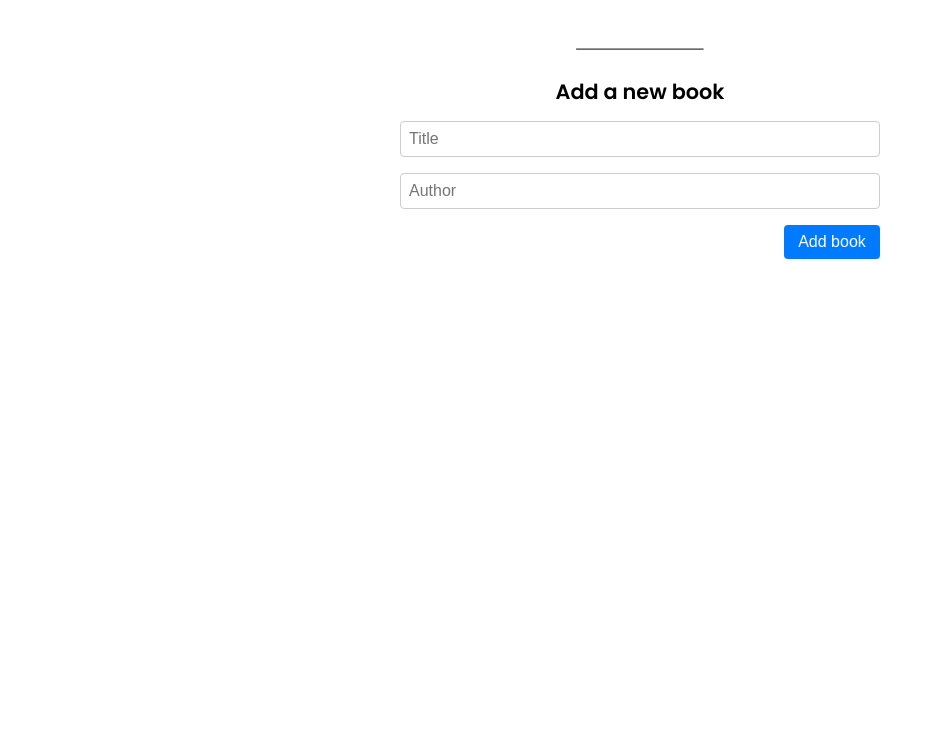
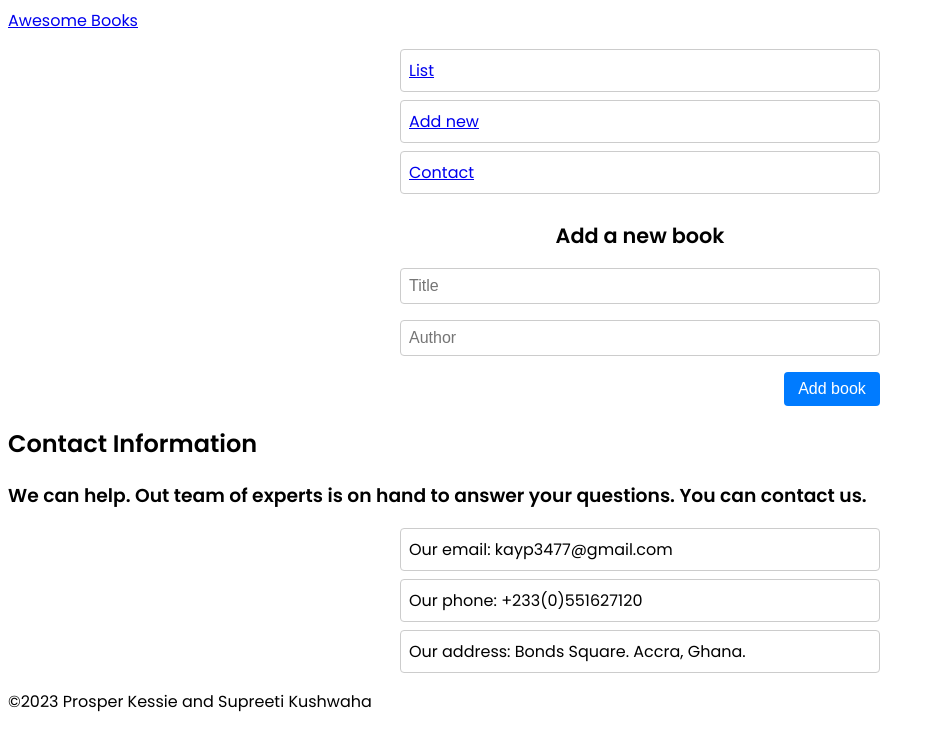
Before and after one commit to kessie2862/Awesome-books, a website: page index.html in a window 1280 px wide. Shown: the whole page, without its empty margins (0-935 px from the left). Drawn offline with Linux system fonts and the light colour scheme.

Commit message:
Add navigation

```diff
--- a/index.html
+++ b/index.html
@@ -1,9 +1,6 @@
 <!DOCTYPE html>
 <html>
   <head>
-    <meta charset="UTF-8" />
-    <meta http-equiv="X-UA-Compatible" content="IE=edge" />
-    <meta name="viewport" content="width=device-width, initial-scale=1.0" />
     <link rel="preconnect" href="https://fonts.googleapis.com" />
     <link rel="preconnect" href="https://fonts.gstatic.com" crossorigin />
     <link
@@ -14,12 +11,25 @@
     <link rel="stylesheet" href="style.css" />
   </head>
   <body>
-    <ul id="book-list"></ul>
+    <nav>
+      <a href="#">Awesome Books</a>
+      <ul>
+        <li><a href="#book-list" class="active">List</a></li>
+        <li><a href="#add-book-form">Add new</a></li>
+        <li><a href="#contact-info">Contact</a></li>
+      </ul>
+    </nav>
 
-    <hr />
+    <!-- Displaying the current date and time -->
+    <section id="current-time">
+      <p id="datetime"></p>
+    </section>
 
+    <main>
+      <section id="book-list" class="content-section"></section>
+
+      <section id="add-book-form" class="content-section hidden">
         <h1>Add a new book</h1>
-
         <form>
           <input type="text" id="title" placeholder="Title" />
           <span id="titleError"></span>
@@ -30,6 +40,30 @@
 
           <button type="submit" id="add-button">Add book</button>
         </form>
+      </section>
+
+      <section id="contact-info" class="content-section hidden">
+        <h2>Contact Information</h2>
+        <h3>
+          We can help. Out team of experts is on hand to answer your questions.
+          You can contact us.
+        </h3>
+        <ul>
+          <li>Our email: kayp3477@gmail.com</li>
+          <li>Our phone: +233(0)551627120</li>
+          <li>Our address: Bonds Square. Accra, Ghana.</li>
+        </ul>
+      </section>
+    </main>
+
+    <!-- Add a section to display the current date and time -->
+    <section id="current-time">
+      <p id="datetime"></p>
+    </section>
+
+    <footer>
+      <p>&copy2023 Prosper Kessie and Supreeti Kushwaha</p>
+    </footer>
 
     <script src="script.js"></script>
   </body>
```
Lines whose indentation alone changed are shown as unchanged.
